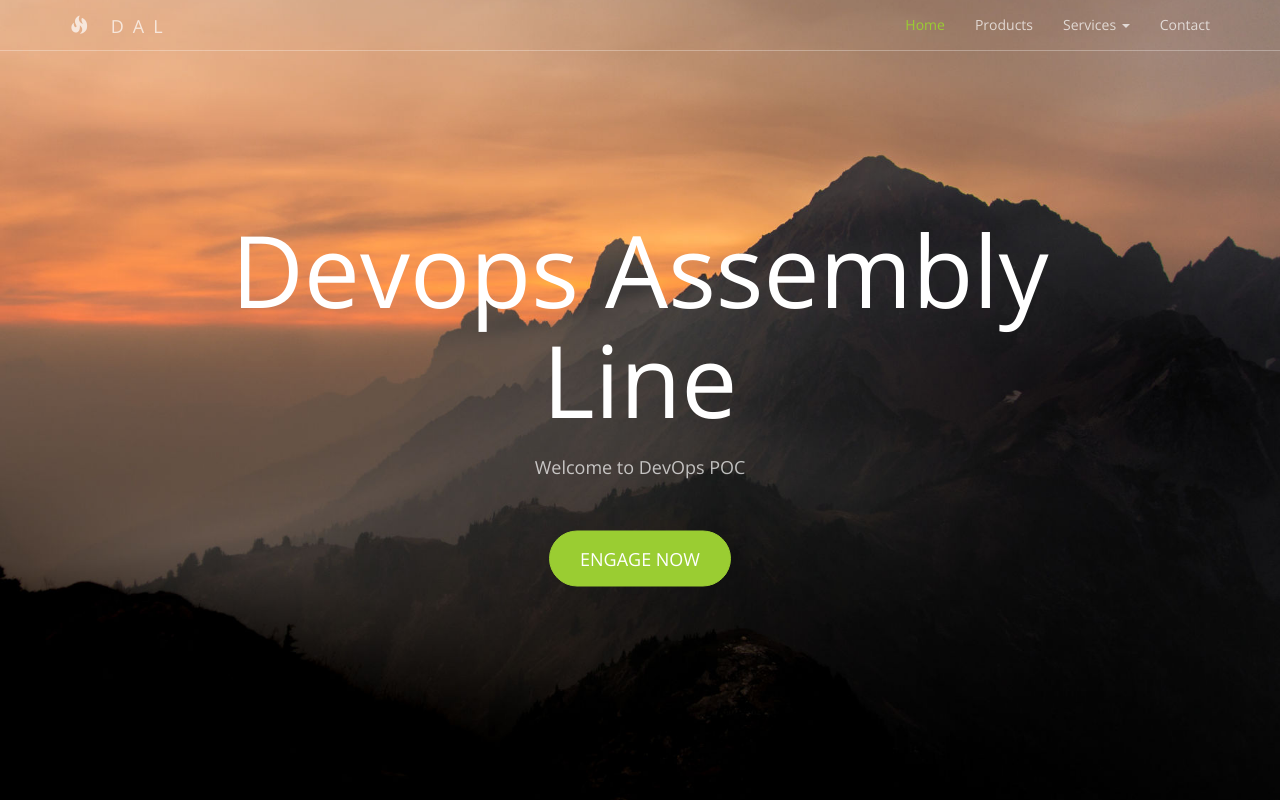
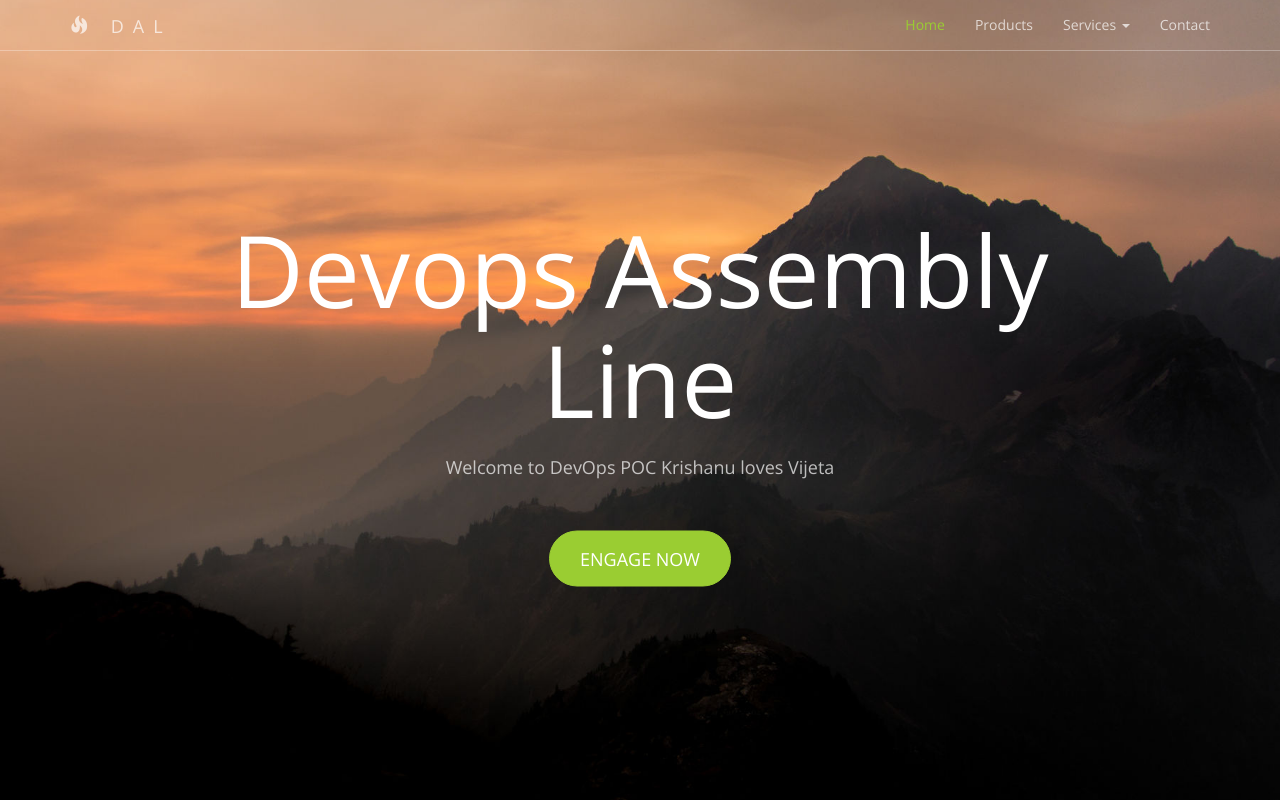
Before and after one commit to Krishanub5/Devops-DAL-POC, a plain HTML site: page business-2/index.html in a window 1280 px wide. Shown: the top 800 px of the page. Drawn offline with nearby package versions, Linux system fonts and the light colour scheme.

Commit message:
Commit 2.0

```diff
--- a/business-2/index.html
+++ b/business-2/index.html
@@ -80,7 +80,7 @@ Although you can use them, for a more unique website, replace these images with
         <div class="header-content">
             <div class="header-content-inner">
                 <h1>Devops Assembly Line</h1>
-                <p>Welcome to DevOps POC</p>
+                <p>Welcome to DevOps POC Krishanu loves Vijeta</p>
                 <a href="#" class="btn btn-primary btn-lg">Engage Now</a>
             </div>
         </div>
```
